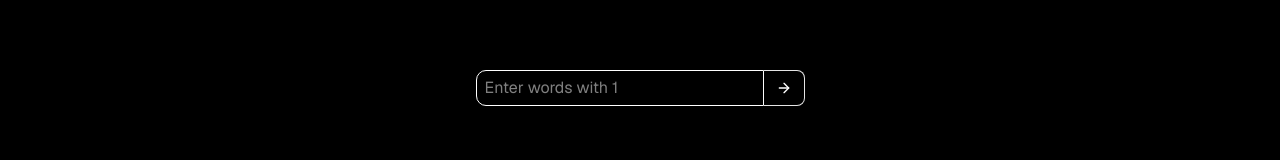
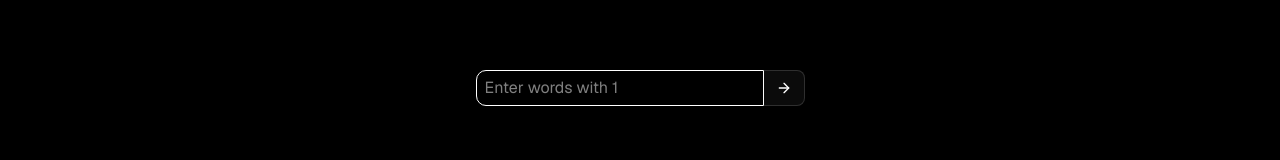
Before and after one commit to ankitkante/guess-words-from-letter, a Next.js app: page /alphabet/1 in a window 1280 px wide. Shown: the part 330-490 px from the top of the page. Built offline with nearby package versions, Linux system fonts and the light colour scheme.

Commit message:
Use dark theme to change the bg color of entire app.

```diff
--- a/src/app/layout.js
+++ b/src/app/layout.js
@@ -19,7 +19,7 @@ export const metadata = {
 
 export default function RootLayout({ children }) {
   return (
-    <html lang="en">
+    <html lang="en" className="dark">
       <body
         className={`${geistSans.variable} ${geistMono.variable} antialiased`}
       >
--- a/src/app/page.js
+++ b/src/app/page.js
@@ -1,11 +1,9 @@
 'use client';
 import AlphabetGrid from "@/components/alphabet-grid";
-import WordInput from "@/components/word-input";
-import WordList from "@/components/word-list";
 
 export default function Home() {
   return (
-    <div className="flex flex-col bg-black h-[calc(100vh-64px)] text-white">
+    <div className="flex flex-col h-[calc(100vh-64px)]">
       <div className="flex flex-col items-center justify-center h-full gap-4 p-4">
         <h2 className="text-2xl">Select an alphabet</h2>
         <AlphabetGrid></AlphabetGrid>
--- a/src/components/header.jsx
+++ b/src/components/header.jsx
@@ -2,7 +2,7 @@ import Link from "next/link";
 
 export default function Header() {
   return (
-    <header className="bg-black text-white p-4 text-center text-2xl font-bold">
+    <header className="p-4 text-center text-2xl font-bold">
       <Link href={`/`}>A Simple Word Game</Link>
     </header>
   );
--- a/src/components/word-input.jsx
+++ b/src/components/word-input.jsx
@@ -71,7 +71,7 @@ export default function WordInput({
 						<Button
 							variant="outline"
 							onClick={handleWordSubmit}
-							className="bg-black hover:bg-black text-white hover:text-white cursor-pointer"
+							className="cursor-pointer"
 							disabled={loading || error}
 						>
 							{loading ? <Spinner />: <ArrowRight/>}
```
